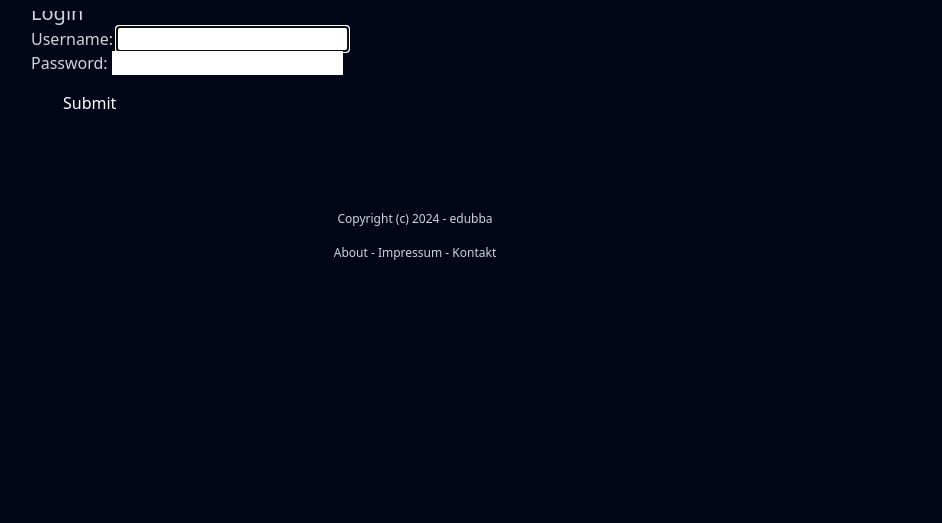
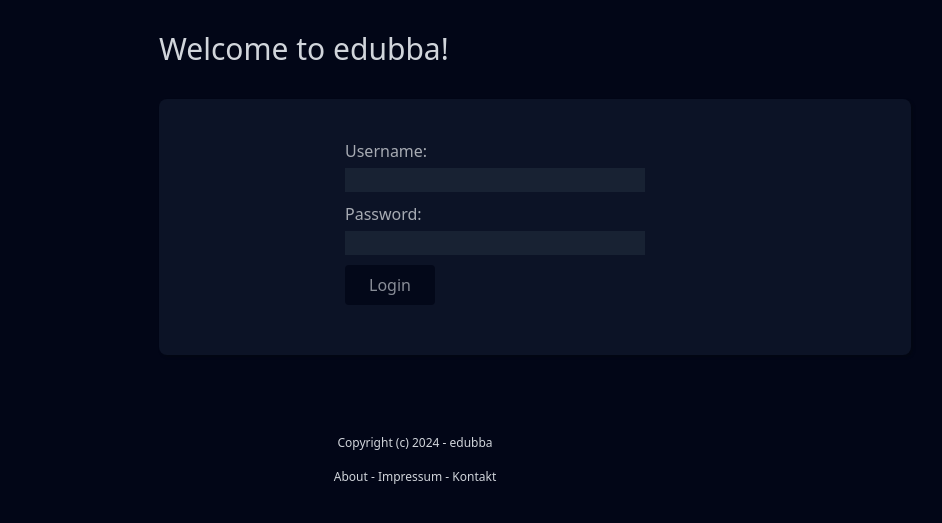
Before and after one commit to thorbjoernheise/edubba, a Django app: page /log-in/ in a window 1280 px wide. Shown: the part 57-580 px from the top of the page, without its empty margins (225-1167 px from the left). Run offline with Django 5.2, Linux system fonts and the light colour scheme; some libraries are stand-ins or nearby versions.

Commit message:
Adjust Login UI

```diff
--- a/edubba/userprofile/templates/userprofile/login.html
+++ b/edubba/userprofile/templates/userprofile/login.html
@@ -3,14 +3,62 @@
 {% block title %}Login{% endblock %}
 
 {% block content %}
-<h1 class="text-xl">Login</h1>
 
-<form method="post" action=".">
-    {%csrf_token %}
+<style>
+    /* Apply styles to individual input fields and labels */
+    .form-container {
+        display: flex;
+        flex-direction: column;
+        align-items: center;
+        margin-top: 2rem;
+        margin-bottom: 2rem;
+        margin-right: 5rem;
+    }
 
-    {{form.as_p }}
+    .input-container {
+        width: 100%;
+        max-width: 300px; /* Adjust the maximum width of the input fields */
+        margin-bottom: 10px; /* Adjust the spacing between input fields */
+    }
 
-    <button class="py-4 px-8 bg-slate-950 text-white">Submit</button>
+    .input-container label {
+        display: block; /* Ensure labels are displayed as block elements */
+        margin-bottom: 5px; /* Adjust the spacing between label and input field */
+    }
+
+    .custom-input {
+        width: 100%;
+        background-color: #1e293b;
+        /* Add any other custom styles here */
+    }
+
+
+</style>
+
+<div class="headline">
+    <h1 class="text-3xl">
+        Welcome to edubba!
+    </h1>
+</div>
+<div class="content-box bg-slate-900">
+<form method="post" action="." class="form-container">
+    {% csrf_token %}
+
+    <!-- Separate input fields into individual lines -->
+    <div class="input-container">
+        <label for="id_username">Username:</label>
+        <input type="text" name="username" id="id_username" class="custom-input">
+    </div>
+
+    <div class="input-container">
+        <label for="id_password">Password:</label>
+        <input type="password" name="password" id="id_password" class="custom-input">
+    </div>
+
+    <div class="input-container">
+        <button type="submit" class="py-2 px-6 opacity-80 rounded inline-flex items-center bg-slate-950 hover:bg-slate-800">Login</button>
+    </div>
+
 </form>
-
+</div>
 {% endblock %}
```
Also changed, not shown: edubba/client/templates/client/clients_list copy.html (added, +96 -0 lines), edubba/client/templates/client/clients_list.html (+28 -35 lines).
